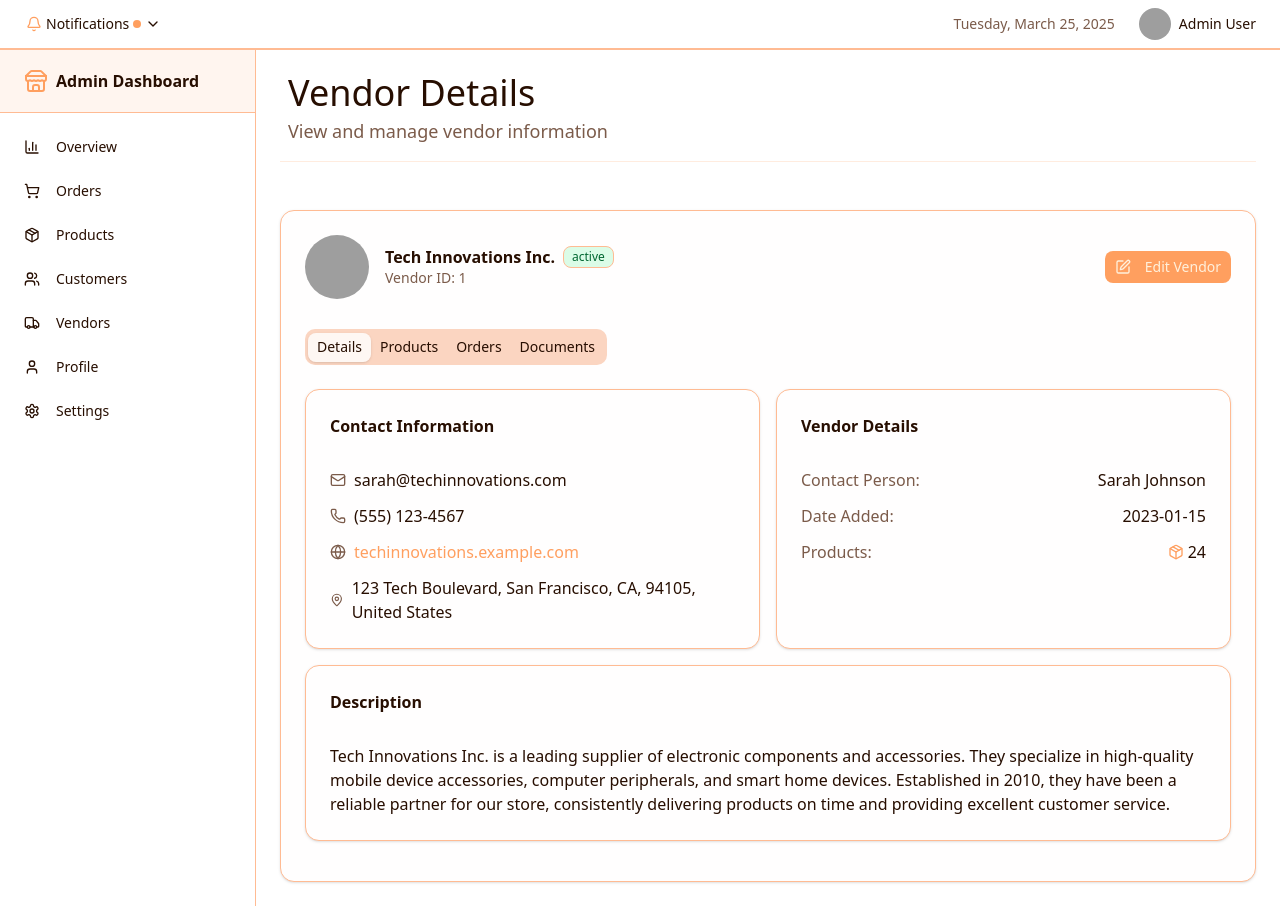
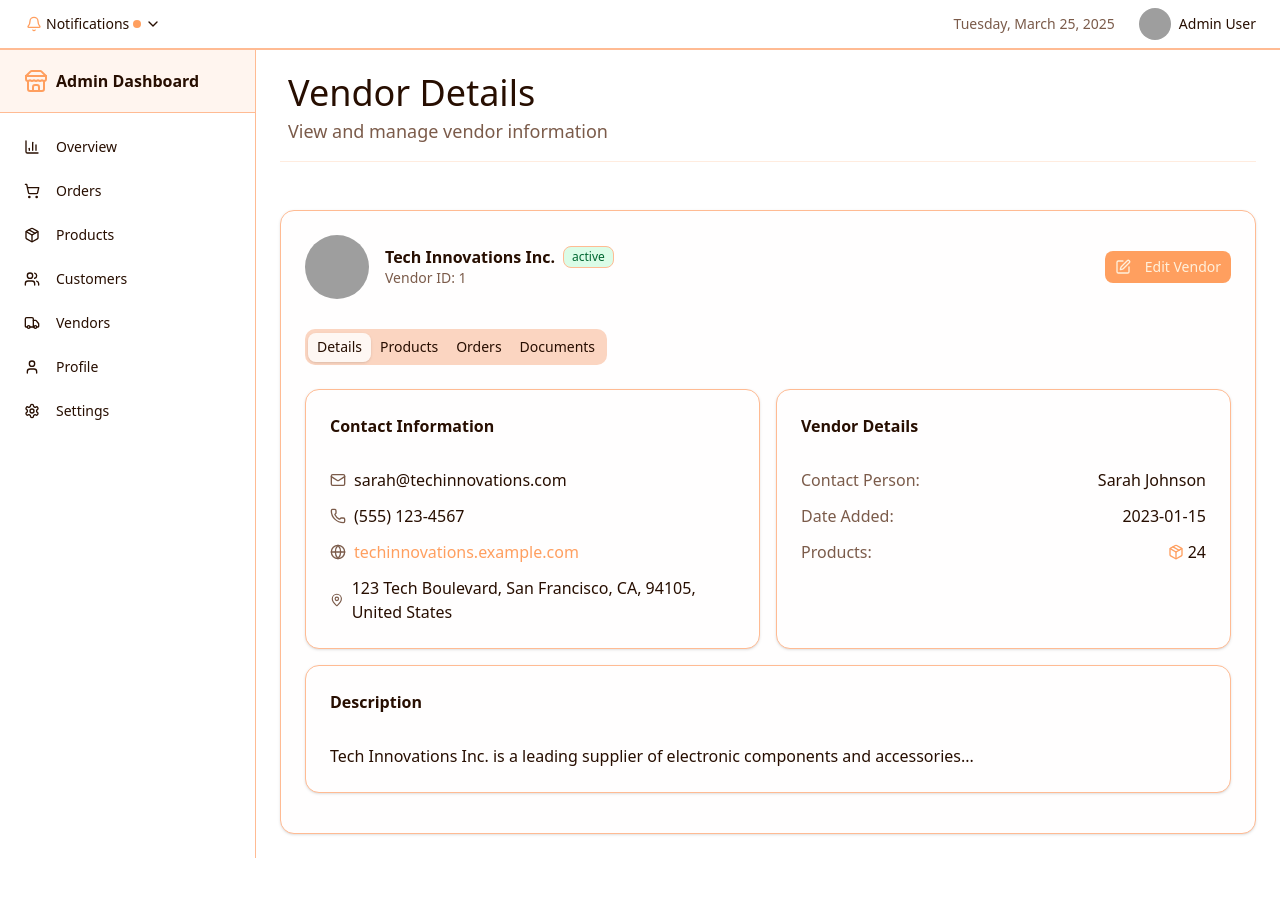
Before and after one commit to RupeshThakuri/GurkhaPasal, a Next.js app: page /admin/vendors/1 in a window 1280 px wide. After the commit the page ends 858 px from the top, so only its background shows below. Built offline with nearby package versions, Linux system fonts and the light colour scheme; grey boxes are pictures that could not be loaded.

Commit message:
vendor id

```diff
--- a/src/app/admin/vendors/[id]/page.tsx
+++ b/src/app/admin/vendors/[id]/page.tsx
@@ -2,15 +2,33 @@ import { DashboardHeader } from "@/components/admin/Dashboard/dashboard-header"
 import { DashboardShell } from "@/components/admin/Dashboard/dashboard-shell"
 import { VendorDetail } from "@/components/admin/Vendors/vendors-details"
 
-// This would normally come from a database
-const getVendor = (id: string) => {
+interface Vendor {
+  id: string;
+  name: string;
+  contactPerson: string;
+  email: string;
+  phone: string;
+  status: "active" | "inactive";
+  productsCount: number;
+  dateAdded: string;
+  logo: string;
+  address: string;
+  city: string;
+  state: string;
+  zipCode: string;
+  country: string;
+  website: string;
+  description: string;
+}
+
+const getVendor = (id: string): Vendor => {
   return {
     id: id,
     name: "Tech Innovations Inc.",
     contactPerson: "Sarah Johnson",
     email: "sarah@techinnovations.com",
     phone: "(555) 123-4567",
-    status: "active" as const,
+    status: "active",
     productsCount: 24,
     dateAdded: "2023-01-15",
     logo: "/placeholder.svg?height=40&width=40",
@@ -21,17 +39,22 @@ const getVendor = (id: string) => {
     country: "United States",
     website: "https://techinnovations.example.com",
     description:
-      "Tech Innovations Inc. is a leading supplier of electronic components and accessories. They specialize in high-quality mobile device accessories, computer peripherals, and smart home devices. Established in 2010, they have been a reliable partner for our store, consistently delivering products on time and providing excellent customer service.",
+      "Tech Innovations Inc. is a leading supplier of electronic components and accessories...",
   }
 }
 
-export default function VendorDetailPage({ params }: Readonly<{ params: { id: string } }>) {
-  const vendor = getVendor(params.id)
+interface VendorDetailPageProps {
+  params: { id: string };
+  searchParams?: { [key: string]: string | string[] | undefined };
+}
+
+export default function VendorDetailPage({ params }: VendorDetailPageProps) {
+  const vendor = getVendor(params.id);
 
   return (
     <DashboardShell>
       <DashboardHeader heading="Vendor Details" text="View and manage vendor information" />
       <VendorDetail vendor={vendor} />
     </DashboardShell>
-  )
+  );
 }
```
